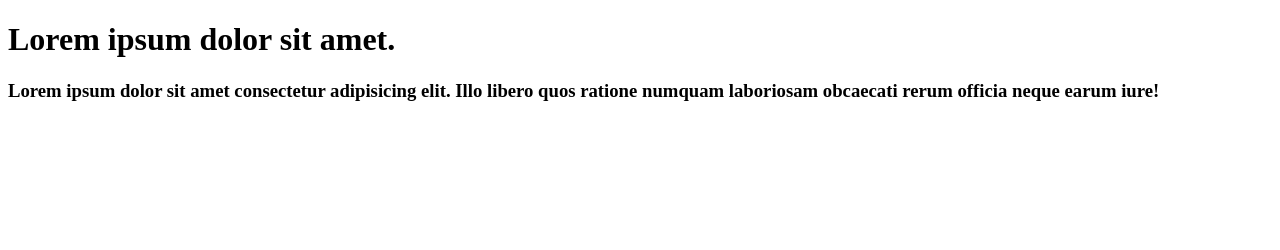
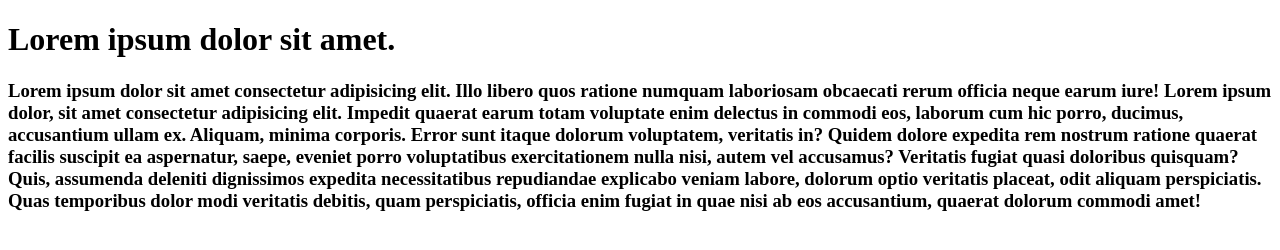
Before and after one commit to chandreshMalhi/web3, a plain HTML site: page index.html in a window 1280 px wide. Drawn offline with Linux system fonts and the light colour scheme.

Commit message:
Update index.html

```diff
--- a/index.html
+++ b/index.html
@@ -8,6 +8,8 @@
 </head>
 <body>
     <h1>Lorem ipsum dolor sit amet.</h1>
-    <h3>Lorem ipsum dolor sit amet consectetur adipisicing elit. Illo libero quos ratione numquam laboriosam obcaecati rerum officia neque earum iure!</h3>
+    <h3>Lorem ipsum dolor sit amet consectetur adipisicing elit. Illo libero quos ratione numquam laboriosam obcaecati rerum officia neque earum iure!
+        Lorem ipsum dolor, sit amet consectetur adipisicing elit. Impedit quaerat earum totam voluptate enim delectus in commodi eos, laborum cum hic porro, ducimus, accusantium ullam ex. Aliquam, minima corporis. Error sunt itaque dolorum voluptatem, veritatis in? Quidem dolore expedita rem nostrum ratione quaerat facilis suscipit ea aspernatur, saepe, eveniet porro voluptatibus exercitationem nulla nisi, autem vel accusamus? Veritatis fugiat quasi doloribus quisquam? Quis, assumenda deleniti dignissimos expedita necessitatibus repudiandae explicabo veniam labore, dolorum optio veritatis placeat, odit aliquam perspiciatis. Quas temporibus dolor modi veritatis debitis, quam perspiciatis, officia enim fugiat in quae nisi ab eos accusantium, quaerat dolorum commodi amet!
+    </h3>
 </body>
 </html>
```
